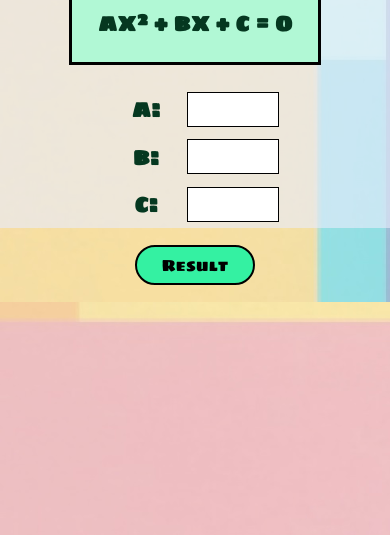
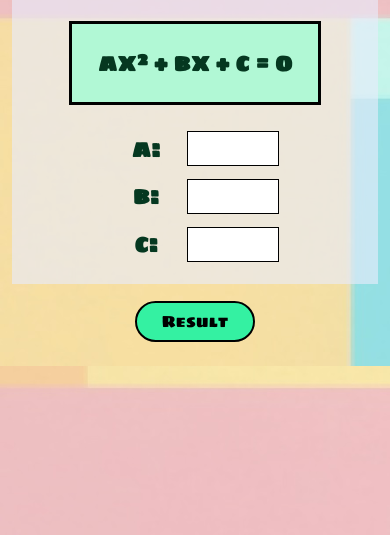
Before and after one commit to MatheusLeal92/BhaskaraCalculator, a plain HTML site: page index.html in a window 390 px wide. Shown: the part 309-844 px from the top of the page. Drawn offline with Linux system fonts and the light colour scheme.

Commit message:
reponsividade mobile

```diff
--- a/fonte.css
+++ b/fonte.css
@@ -6,7 +6,10 @@ body {
   background-image: url(Imagem5.jpg);
   background-size: cover;
   font-family: SigmarOneRegular;
-
+  display: flex;
+  align-items: center;
+  justify-content: center;
+  flex-direction: column;
 }
 .result {
   width: 90px;
@@ -22,6 +25,7 @@ body {
   font-size: x-large;
   background-color: rgba(233, 236, 252, 0.623);
   margin-top: 15vh;
+  width: 50vw;
 }
 label {
   display: inline-block;
@@ -49,7 +53,6 @@ button:hover {
   background-color: rgb(202, 248, 141);
 }
 #formula {
-  width: 100vw;
   display: flex;
   justify-content: center;
 }
@@ -80,3 +83,14 @@ input {
 .letra {
   width: 50px;
 }
+
+@media only screen and (max-width: 787px) {
+  body {
+    height: 80vh;
+  }
+
+  #wrap {
+    width: 90vw;
+    padding: 0 2vw 2vh;
+  }
+}
--- a/index.html
+++ b/index.html
@@ -4,6 +4,7 @@
     <meta charset="UTF-8" />
     <link rel="stylesheet" type="text/css" href="normalize.css" />
     <link rel="stylesheet" type="text/css" href="fonte.css" />
+    <meta name='viewport' content='width=device-width, initial-scale=1'>
     <script type="text/javascript" src="JavaSc.js"></script>
     <link rel="preconnect" href="https://fonts.gstatic.com" />
     <link rel="stylesheet" href="SigmarOneRegular.ttf" />
@@ -13,7 +14,9 @@
   <body>
     <div id="wrap">
       <h1>Bhaskara Calculator</h1>
-      <div id="formula"><h2>ax² + bx + c = 0</h2></div>
+      <div id="formula">
+        <h2>ax² + bx + c = 0</h2>
+      </div>
       <div>
         <label class="letra">a:</label>
         <input id="a" type="number" class="result" />
```
